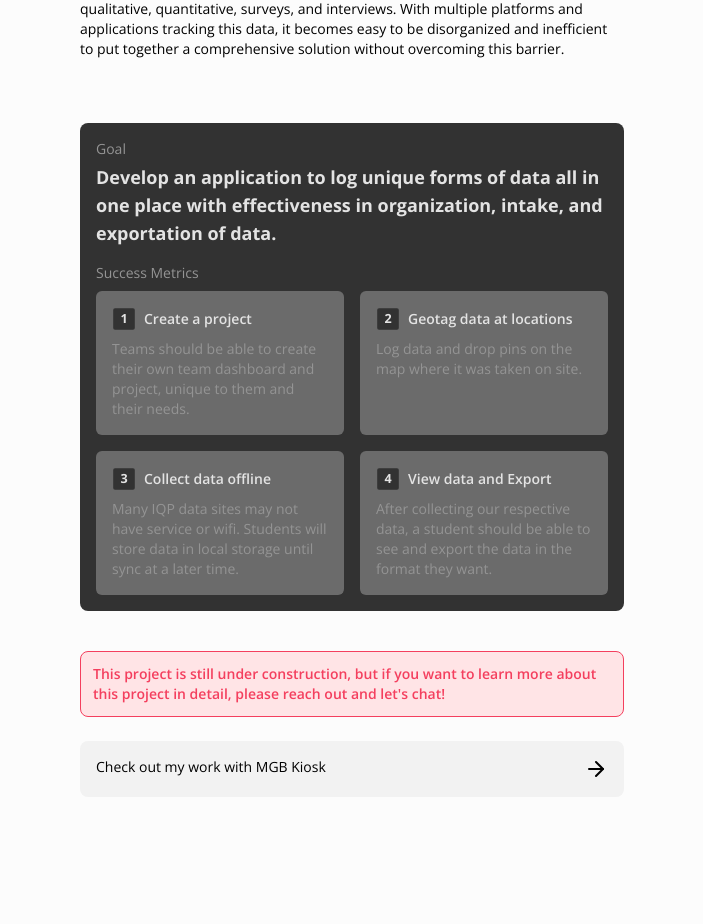
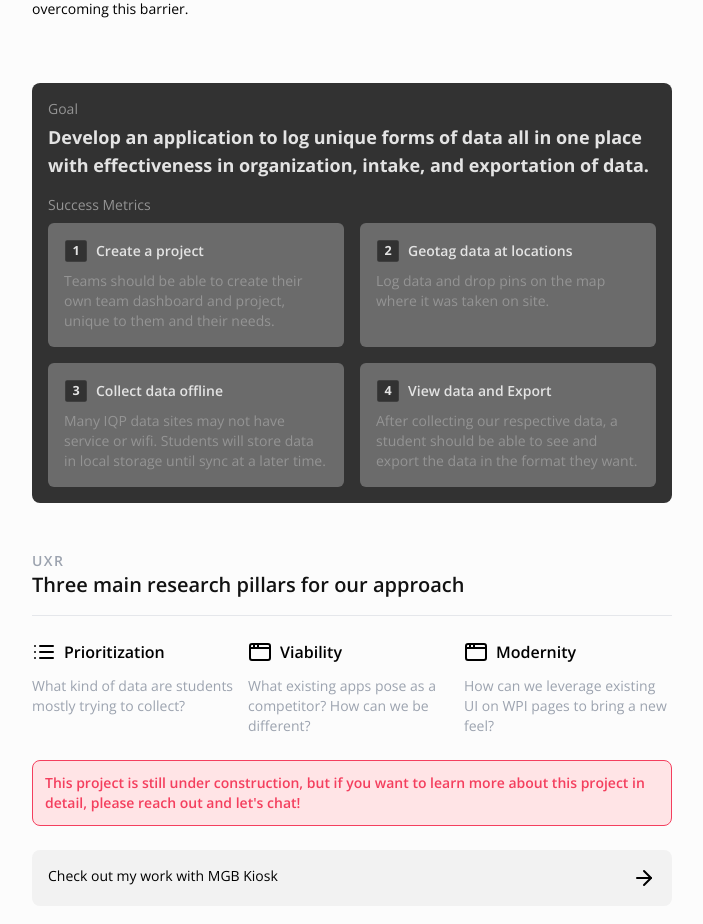
Before and after one commit to clam365/portfolio, a Next.js app: page /iqpDCT in a window 1280 px wide. Shown: the part 1441-2365 px from the top of the page, without its empty margins (416-1119 px from the left). Built offline with nearby package versions, Linux system fonts and the light colour scheme.

Commit message:
Research section on IQP done

```diff
--- a/app/components/LandingContent.tsx
+++ b/app/components/LandingContent.tsx
@@ -8,7 +8,7 @@ export default function LandingContent() {
 
         <div className={"p-10 sm:pt-0 xl:pt-10 md:pt-0 lg:pt-10"}>
             {/* Introduction */}
-            <div className={"text-transparent bg-clip-text bg-gradient-to-r from-gray-400 to-black"}>
+            <div className={"text-transparent bg-clip-text bg-gradient-to-r from-gray-400 to-[#121212]"}>
                 <h1 className="font-semibold text-lg md:text-xl lg:text-2xl mb-5">
                     Hello there!
                 </h1>
--- /dev/null
+++ b/app/iqpDCT/components/Research.tsx
@@ -0,0 +1,40 @@
+import {AppWindow, List} from "lucide-react";
+
+export default function Research() {
+    return (
+        <div className={"mb-6 mt-12"}>
+            <h1 className="font-semibold text-gray-400 text-sm mt-3 tracking-widest">UXR</h1>
+            <h1 className={"text-[#121212] text-xl font-semibold mb-4 "}>Three main research pillars for our approach</h1>
+            <hr/>
+            <div className={"grid grid-cols-1 md:grid-cols-3 gap-2 mt-6 justify-between"}>
+                <div className={"flex flex-col "}>
+                    <div className={"flex items-center gap-2"}>
+                        <List/>
+                        <h1 className={"font-semibold"}>Prioritization</h1>
+                    </div>
+                    <p className={"text-sm text-gray-400 mt-3"}>What kind of data are students mostly trying to
+                        collect?</p>
+                </div>
+
+                <div className={"flex flex-col "}>
+                    <div className={"flex items-center gap-2"}>
+                        <AppWindow/>
+                        <h1 className={"font-semibold"}>Viability</h1>
+                    </div>
+                    <p className={"text-sm text-gray-400 mt-3"}>What existing apps pose as a competitor? How can we be
+                        different?</p>
+                </div>
+
+                <div className={"flex flex-col "}>
+                    <div className={"flex items-center gap-2"}>
+                        <AppWindow/>
+                        <h1 className={"font-semibold"}>Modernity</h1>
+                    </div>
+                    <p className={"text-sm text-gray-400 mt-3"}>How can we leverage existing UI on WPI pages to bring a new feel?</p>
+                </div>
+
+
+            </div>
+        </div>
+    )
+}
--- a/app/iqpDCT/page.tsx
+++ b/app/iqpDCT/page.tsx
@@ -7,6 +7,7 @@ import RoleDurationTeam from "@/app/iqpDCT/components/RoleDurationTeam";
 import BasicInfo from "@/app/iqpDCT/components/BasicInfo";
 import ContextProblemGoal from "@/app/iqpDCT/components/ContextProblemGoal";
 import GoToMGB from "@/app/iqpDCT/components/GoToMGB";
+import Research from "@/app/iqpDCT/components/Research";
 
 const fadeUpVariants = {
     hidden: { opacity: 0, y: 20 },
@@ -26,12 +27,13 @@ export default function page() {
                 <div className={" flex flex-col justify-center m-auto"}>
                     <Image src={"/dctMockup.png"} alt={"DCT"} width={1280} height={720}
                            className={" m-auto drop-shadow-2xl"}/>
-                    <div className="p-12 md:p-20 lg:p-44 xl:p-60 lg:pt-10 xl:pt-16">
+                    <div className="p-12 md:p-20 lg:p-32 xl:p-48 lg:pt-10 xl:pt-16">
                         <BasicInfo/>
                         <hr className={"mt-10"}/>
                         <RoleDurationTeam/>
                         <hr className={"mt-12 mb-6"}/>
                         <ContextProblemGoal/>
+                        <Research/>
                         <UnderConstruction/>
                         <GoToMGB/>
                     </div>
```
